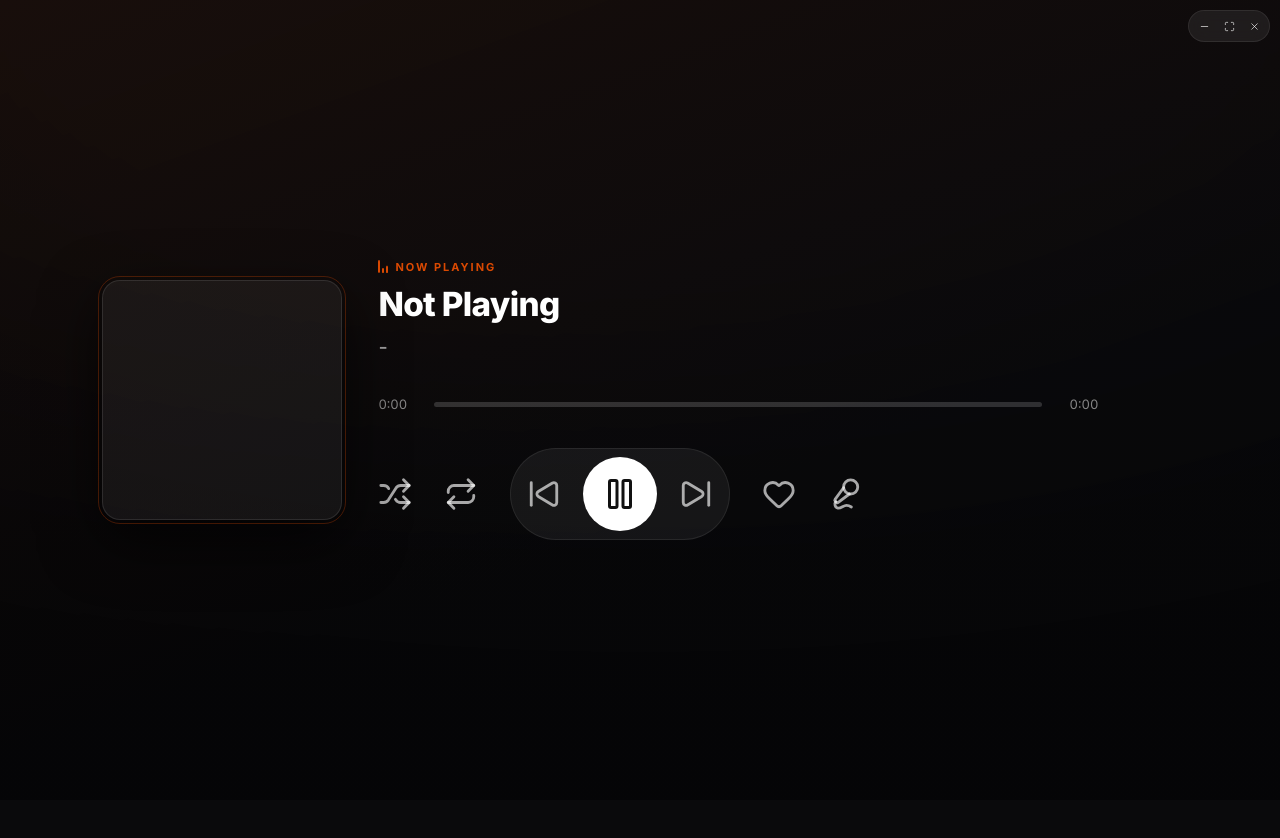
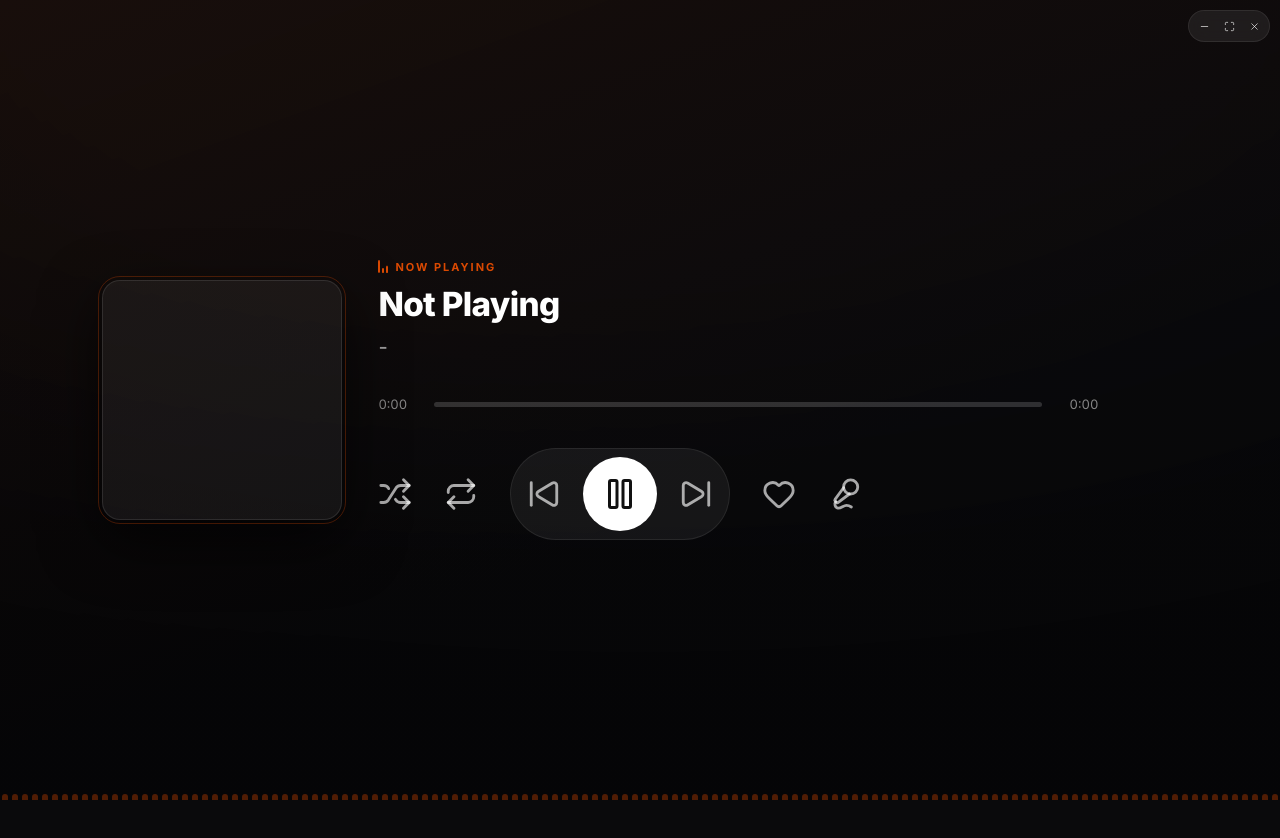
Before and after one commit to vzpyr/sclient, an Electron app: page main/mini.html in a window 1280 px wide. Shown: the top 838 px of the page. Drawn offline with Linux system fonts and the light colour scheme; no server answers.

Commit message:
feat(miniplayer): add audio visualizer canvas and smooth rendering

```diff
--- a/injected/core.js
+++ b/injected/core.js
@@ -483,6 +483,9 @@ async function pollPlayback() {
           isShuffled: shuffleBtn ? shuffleBtn.classList.contains("m-shuffling") : false,
           loopState: loopState,
           accent: typeof getAccent === "function" ? getAccent() : "#f50",
+          showVisualizer: window.__SCLIENT_CONFIG__
+            ? window.__SCLIENT_CONFIG__.show_visualizer
+            : false,
         },
       },
       "*"
--- a/injected/effects.js
+++ b/injected/effects.js
@@ -51,7 +51,7 @@ function injectEffectsButton() {
     </label>
 
     <label style="display:flex; align-items:center; gap:8px; font-size:12px; cursor:pointer; color: var(--sc-text-base);">
-        <input type="checkbox" id="sclient-effects-reverb" checked /> Reverb
+        <input type="checkbox" id="sclient-effects-reverb" /> Reverb
     </label>
   `;
 
@@ -63,7 +63,7 @@ function injectEffectsButton() {
   window.sclient_effects = window.sclient_effects || {
     speed: 1,
     preservePitch: false,
-    reverb: true,
+    reverb: false,
   };
 
   const speedSlider = popup.querySelector("#sclient-effects-speed");
--- a/main/index.js
+++ b/main/index.js
@@ -193,6 +193,7 @@ app.whenReady().then(async () => {
       frame: false,
       resizable: false,
       alwaysOnTop: true,
+      icon: path.join(__dirname, "..", "assets", "32x32.png"),
       webPreferences: {
         nodeIntegration: true,
         contextIsolation: false,
--- a/main/mini.html
+++ b/main/mini.html
@@ -56,6 +56,16 @@
         filter: blur(28px) brightness(0.4) saturate(1.6);
         z-index: 0;
         transition: background-image 0.6s ease;
+      }
+      #visualizer {
+        position: absolute;
+        bottom: 0;
+        left: 0;
+        width: 100%;
+        height: 100%;
+        z-index: 2;
+        pointer-events: none;
+        opacity: 0.3;
       }
       body::before {
         content: "";
@@ -680,6 +690,7 @@
   </head>
   <body>
     <div id="bg"></div>
+    <canvas id="visualizer"></canvas>
 
     <div class="top-right">
       <button class="window-btn romanize-btn" id="btn-romanize" title="Romanize lyrics">
--- a/main/mini.js
+++ b/main/mini.js
@@ -318,6 +318,11 @@ ipcRenderer.on("mini_update", (_e, data) => {
     currentAccent = data.accent;
     document.documentElement.style.setProperty("--accent", currentAccent);
   }
+
+  if (data.showVisualizer !== undefined) {
+    const canvas = $("visualizer");
+    if (canvas) canvas.style.display = data.showVisualizer ? "block" : "none";
+  }
 });
 
 async function romanizeAllLines() {
@@ -603,9 +608,13 @@ function renderLoop() {
 
     updateLyricsUI(currentPos);
   }
+
+  if (canvas && canvas.style.display !== "none") {
+    drawVisualizer();
+  }
+
   requestAnimationFrame(renderLoop);
 }
-renderLoop();
 
 function syncArtworkSize() {
   if (document.querySelector(".content.with-lyrics")) return;
@@ -615,3 +624,74 @@ function syncArtworkSize() {
 }
 syncArtworkSize();
 window.addEventListener("resize", syncArtworkSize);
+
+const canvas = $("visualizer");
+const ctx = canvas ? canvas.getContext("2d") : null;
+
+function resizeCanvas() {
+  if (!canvas) return;
+  canvas.width = window.innerWidth;
+  canvas.height = window.innerHeight;
+}
+if (canvas) {
+  resizeCanvas();
+  window.addEventListener("resize", resizeCanvas);
+}
+
+let targetVisualizerData = new Uint8Array(256);
+let currentVisualizerData = new Float32Array(256);
+
+ipcRenderer.on("mini_visualizer", (_event, dataArray) => {
+  if (!dataArray) return;
+  for (let i = 0; i < dataArray.length && i < 256; i++) {
+    targetVisualizerData[i] = dataArray[i];
+  }
+});
+
+function drawVisualizer() {
+  if (!ctx || !canvas) return;
+
+  const lerpFactor = 0.5;
+  for (let i = 0; i < 256; i++) {
+    currentVisualizerData[i] += (targetVisualizerData[i] - currentVisualizerData[i]) * lerpFactor;
+  }
+
+  ctx.clearRect(0, 0, canvas.width, canvas.height);
+  ctx.fillStyle = currentAccent || "#f50";
+
+  const width = canvas.width;
+  const height = canvas.height;
+
+  const barWidth = 6;
+  const gap = 4;
+  const numBars = Math.floor(width / (barWidth + gap));
+  if (numBars <= 0) return;
+
+  const halfBars = Math.ceil(numBars / 2);
+  const step = (256 * 0.75) / halfBars;
+  const maxHeight = height * 0.45;
+
+  const totalWidth = numBars * (barWidth + gap) - gap;
+  const startX = (width - totalWidth) / 2;
+
+  for (let i = 0; i < numBars; i++) {
+    const centerDist = Math.abs(i - (numBars - 1) / 2);
+    const dataIndex = Math.min(255, Math.floor(centerDist * step));
+    const value = currentVisualizerData[dataIndex] || 0;
+
+    const boost = 1 + (centerDist / halfBars) * 1.2;
+    let percent = (value * boost) / 255;
+    percent = Math.min(1, percent);
+
+    const barHeight = Math.max(barWidth, percent * maxHeight);
+    const x = startX + i * (barWidth + gap);
+    const y = height - barHeight;
+
+    ctx.beginPath();
+    ctx.roundRect(x, y, barWidth, barHeight, [barWidth / 2, barWidth / 2, 0, 0]);
+    ctx.fill();
+  }
+}
+
+// Start render loop
+renderLoop();
```
